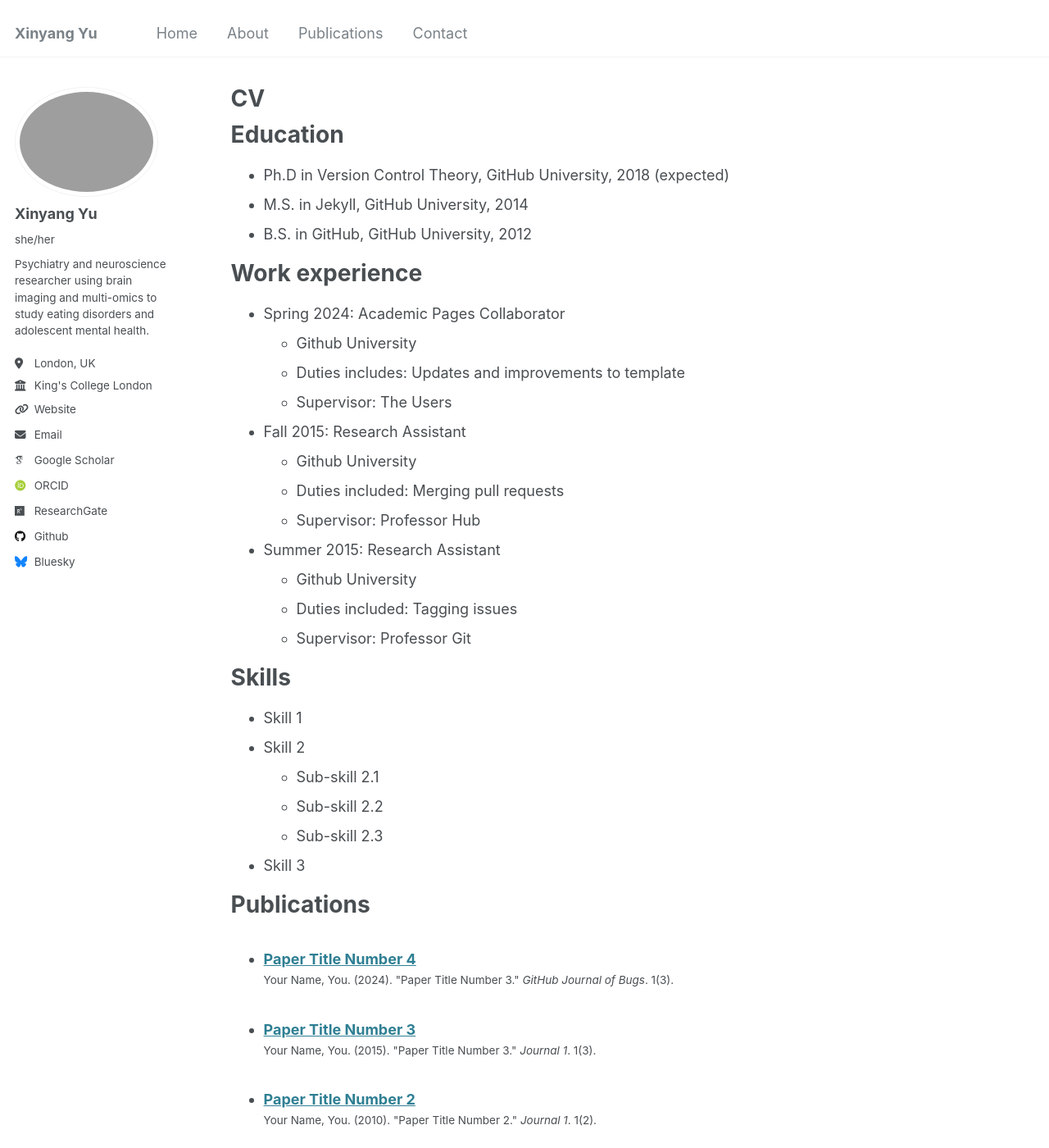
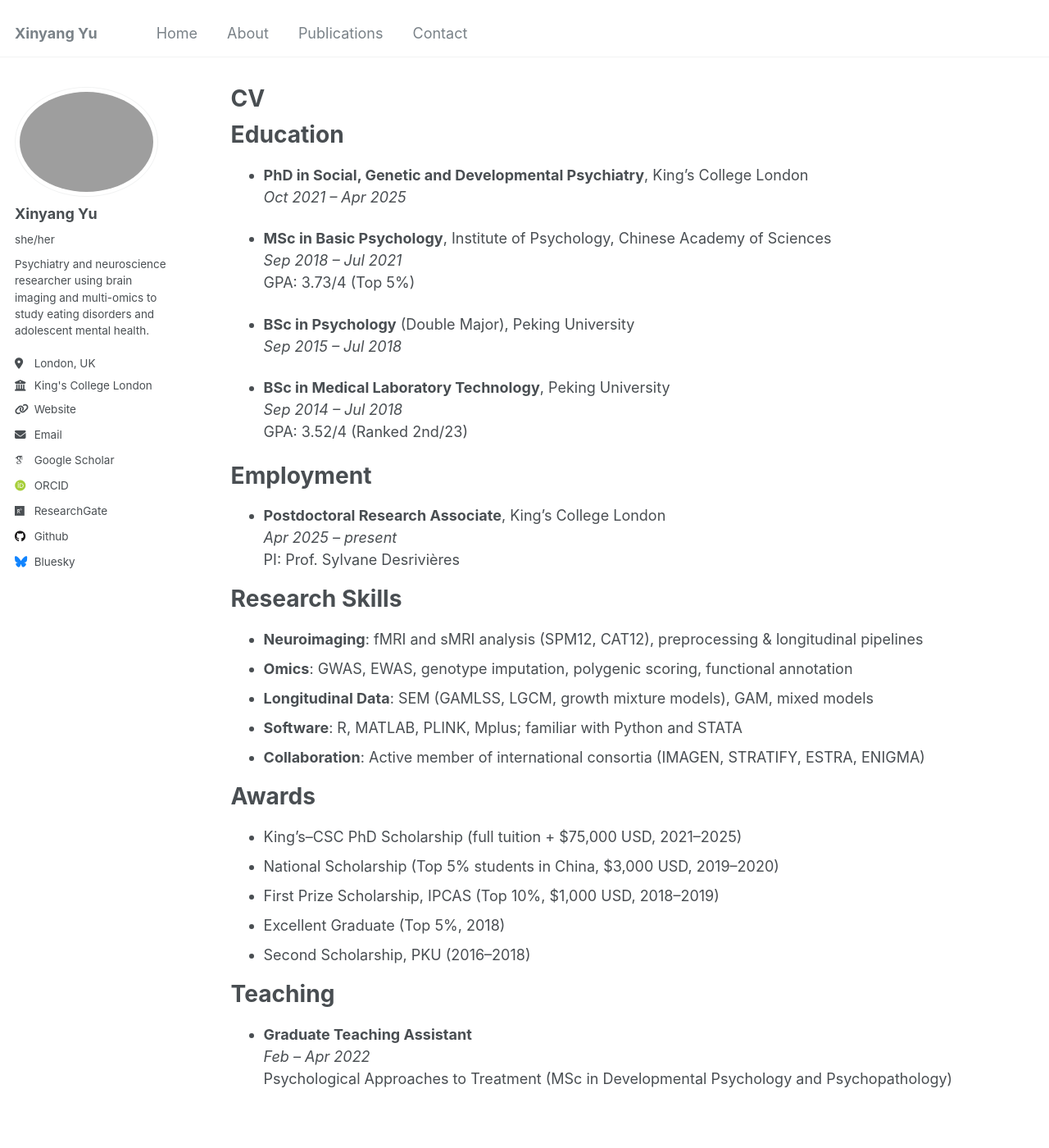
Before and after one commit to XinyangYu918/XinyangYu918.github.io, a Jekyll site: the page built from _pages/cv.md, in a window 1280 px wide and 1400 px high. Shown: the whole window at 82% size. Built offline with Jekyll 4.4.1, drawn with Linux system fonts in a browser that asks for light colours; some web fonts are replaced; some of the changed text lies outside the part shown.

Commit message:
Update cv.md

```diff
--- a/_pages/cv.md
+++ b/_pages/cv.md
@@ -11,54 +11,44 @@ redirect_from:
 
 Education
 ======
-* Ph.D in Version Control Theory, GitHub University, 2018 (expected)
-* M.S. in Jekyll, GitHub University, 2014
-* B.S. in GitHub, GitHub University, 2012
+* **PhD in Social, Genetic and Developmental Psychiatry**, King’s College London
+  *Oct 2021 – Apr 2025*
 
-Work experience
+* **MSc in Basic Psychology**, Institute of Psychology, Chinese Academy of Sciences
+  *Sep 2018 – Jul 2021*
+  GPA: 3.73/4 (Top 5%)
+
+* **BSc in Psychology** (Double Major), Peking University
+  *Sep 2015 – Jul 2018*
+
+* **BSc in Medical Laboratory Technology**, Peking University
+  *Sep 2014 – Jul 2018*
+  GPA: 3.52/4 (Ranked 2nd/23)
+
+Employment
 ======
-* Spring 2024: Academic Pages Collaborator
-  * Github University
-  * Duties includes: Updates and improvements to template
-  * Supervisor: The Users
+* **Postdoctoral Research Associate**, King’s College London
+  *Apr 2025 – present*
+  PI: Prof. Sylvane Desrivières
 
-* Fall 2015: Research Assistant
-  * Github University
-  * Duties included: Merging pull requests
-  * Supervisor: Professor Hub
+Research Skills
+======
+* **Neuroimaging**: fMRI and sMRI analysis (SPM12, CAT12), preprocessing & longitudinal pipelines
+* **Omics**: GWAS, EWAS, genotype imputation, polygenic scoring, functional annotation
+* **Longitudinal Data**: SEM (GAMLSS, LGCM, growth mixture models), GAM, mixed models
+* **Software**: R, MATLAB, PLINK, Mplus; familiar with Python and STATA
+* **Collaboration**: Active member of international consortia (IMAGEN, STRATIFY, ESTRA, ENIGMA)
 
-* Summer 2015: Research Assistant
-  * Github University
-  * Duties included: Tagging issues
-  * Supervisor: Professor Git
-
-Skills
+Awards
 ======
-* Skill 1
-* Skill 2
-  * Sub-skill 2.1
-  * Sub-skill 2.2
-  * Sub-skill 2.3
-* Skill 3
-
-Publications
-======
-  <ul>{% for post in site.publications reversed %}
-    {% include archive-single-cv.html %}
-  {% endfor %}</ul>
-
-Talks
-======
-  <ul>{% for post in site.talks reversed %}
-    {% include archive-single-talk-cv.html  %}
-  {% endfor %}</ul>
+* King’s–CSC PhD Scholarship (full tuition + $75,000 USD, 2021–2025)
+* National Scholarship (Top 5% students in China, $3,000 USD, 2019–2020)
+* First Prize Scholarship, IPCAS (Top 10%, $1,000 USD, 2018–2019)
+* Excellent Graduate (Top 5%, 2018)
+* Second Scholarship, PKU (2016–2018)
 
 Teaching
 ======
-  <ul>{% for post in site.teaching reversed %}
-    {% include archive-single-cv.html %}
-  {% endfor %}</ul>
-
-Service and leadership
-======
-* Currently signed in to 43 different slack teams
+* **Graduate Teaching Assistant**
+  *Feb – Apr 2022*
+  Psychological Approaches to Treatment (MSc in Developmental Psychology and Psychopathology)
```
